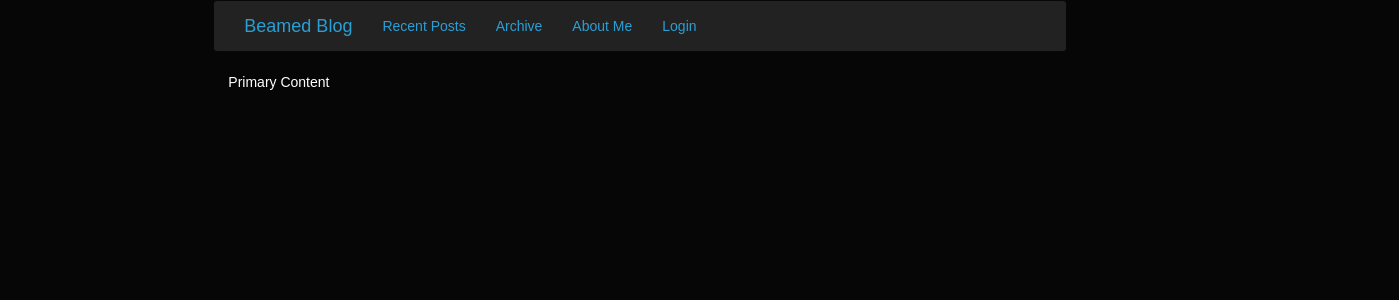
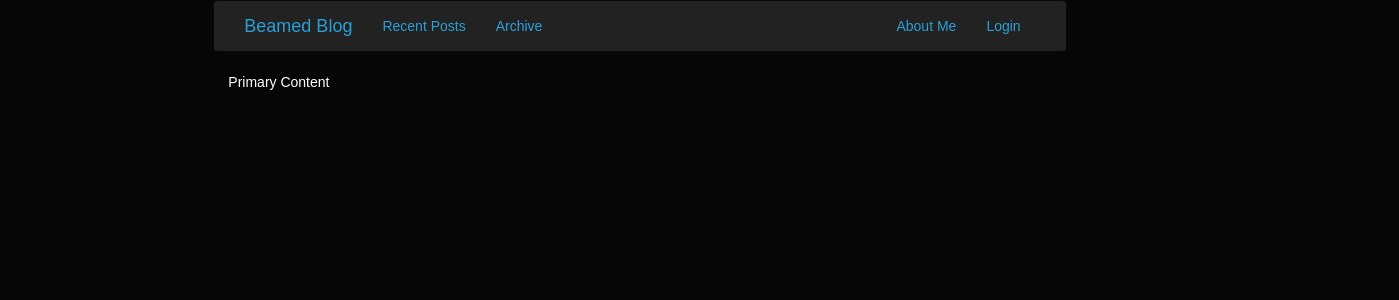
Before and after one commit to Beamed/BeamedBlog, a React (Create React App) app in the folder frontend/beamed-blog/: page / in a window 1280 px wide. Shown: the top 300 px of the page, 1399 px wide, since content can reach past the window. Built offline with nearby package versions, Linux system fonts and the light colour scheme.

Commit message:
proper scalable fix, if not a happy one

```diff
--- a/frontend/beamed-blog/src/styles/AppHeader.css
+++ b/frontend/beamed-blog/src/styles/AppHeader.css
@@ -5,9 +5,8 @@
 .navbar-inverse .navbar-nav > li > a {
     color: #2a9fd6;
 }
-
-@media (min-width: 768px) {
-    .navbar-right {
-        float: none !important;
-    }
+/*Crappy default override of navbar container
+to allow using container-fluid. */
+.navbar > .container {
+    width: auto;
 }
```
